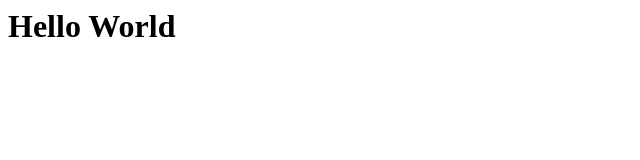
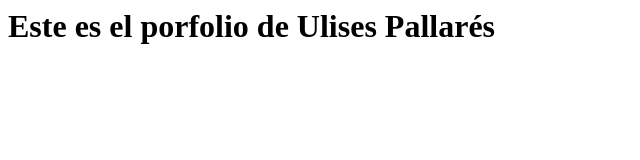
Before and after one commit to ulisespallares888/developer.github.io, a plain HTML site: page index.html in a window 1280 px wide. Shown: the whole page, without its empty margins (0-640 px from the left). Drawn offline with Linux system fonts and the light colour scheme.

Commit message:
Update index.html

```diff
--- a/index.html
+++ b/index.html
@@ -1 +1 @@
-<h1>Hello World</h1>
+<h1>Este es el porfolio de Ulises Pallarés</h1>
```
